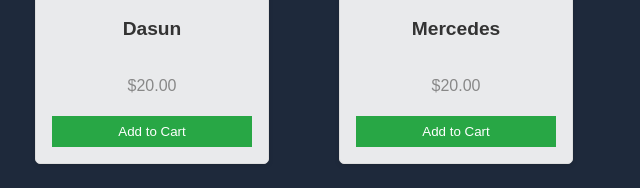
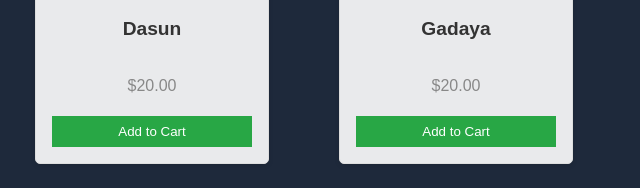
Before and after one commit to Bluehecer/lastrow, a plain HTML site: page products.html in a window 1280 px wide. Shown: the part 364-552 px from the top of the page, 640-1280 px from the left. Drawn offline with nearby package versions, Linux system fonts and the light colour scheme.

Commit message:
Update products.html

```diff
--- a/products.html
+++ b/products.html
@@ -40,7 +40,7 @@
             </article>
             <article class="product-item">
                 <img src="product4.jpg" alt="A Car">
-                <h2>Mercedes</h2>
+                <h2>Gadaya</h2>
                 <p>$20.00</p>
                 <button>Add to Cart</button>
             </article>
```
